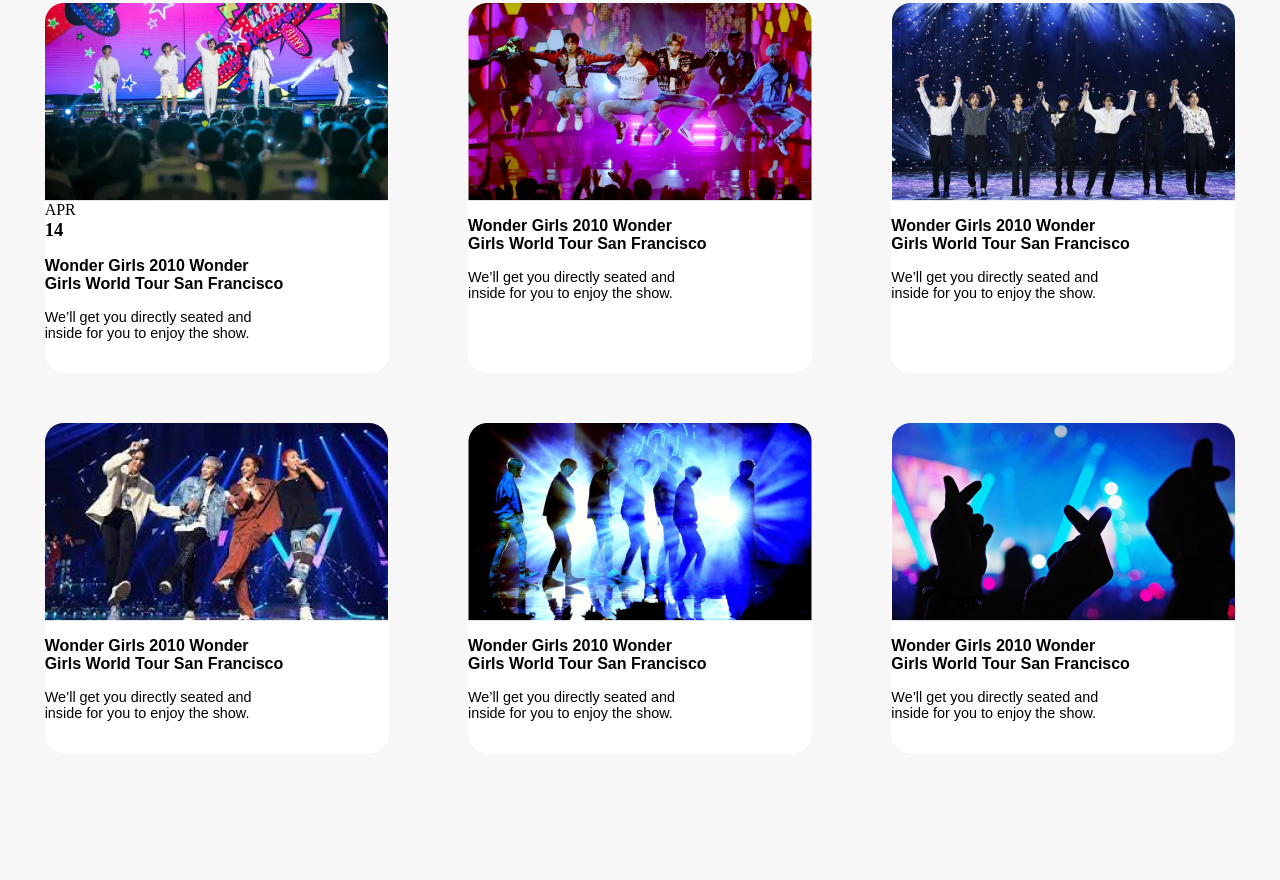
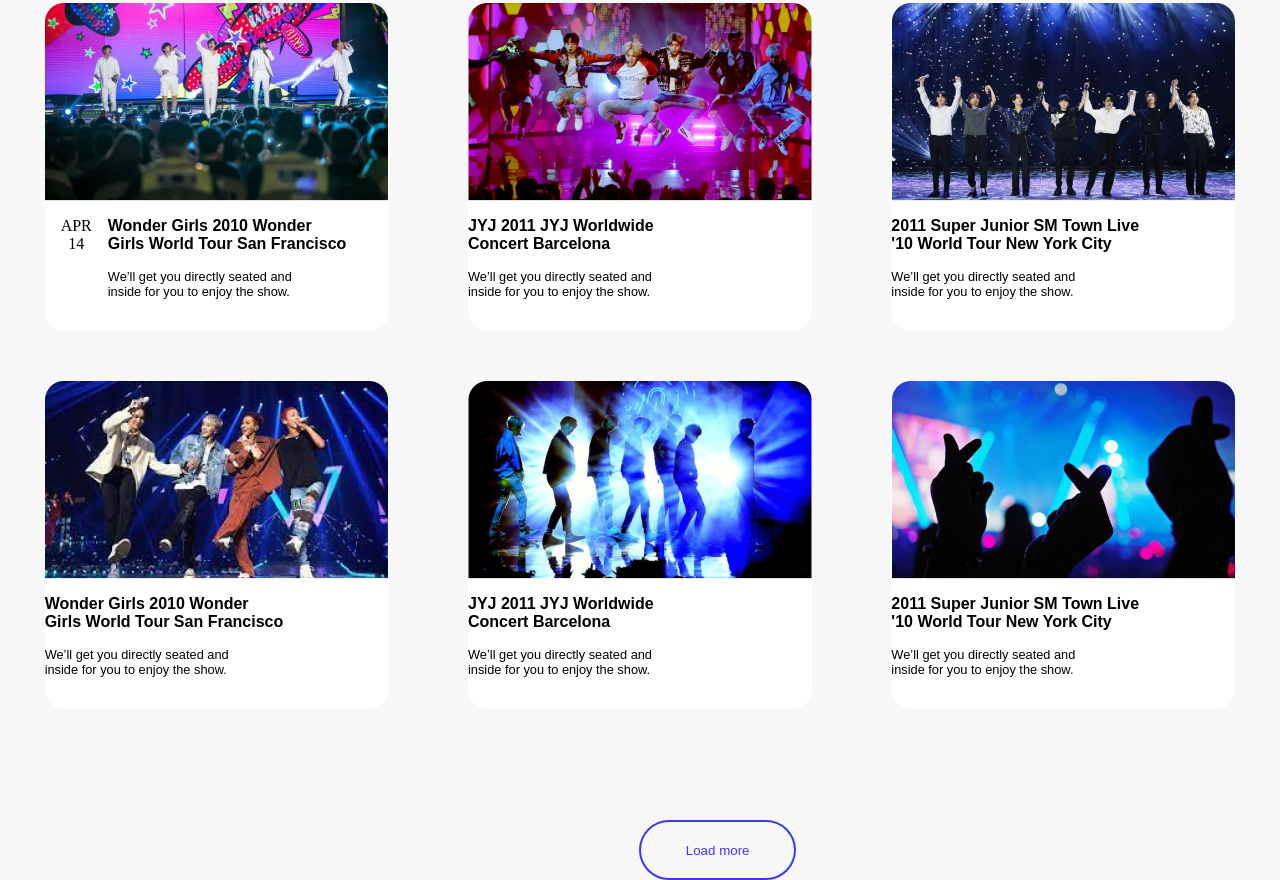
Before and after one commit to yurakhovavko/Evventick, a plain HTML site: page index.html in a window 1280 px wide. Shown: the part 1172-2052 px from the top of the page. Before the commit the page ends 1956 px from the top, so only its background shows below. Drawn offline with Linux system fonts and the light colour scheme.

Commit message:
upcoming button

```diff
--- a/index.html
+++ b/index.html
@@ -102,21 +102,22 @@
                 <div class="upcoming__cards-container">
                     <div class="card">
                         <img src="/src/assets/images/card1.png" alt="card1">
-                        <div class="upcoming__date">
-                            <p class="upcoming__date-text">APR</p>
-                            <h3 class="upcoming__date-text">14</h3>
-                        </div>
+                        <div class="upcoming__container">
+                            <p class="upcoming__date-text">APR<br>14</p>
+                            <div class="upcoming__text">
                         <h3 class="upcoming__card-title">Wonder Girls 2010 Wonder<br> Girls World Tour San Francisco<br></h3>
                         <p class="upcoming__card-description">We’ll get you directly seated and<br> inside for you to enjoy the show.</p>
                     </div>
+                    </div>
+                </div>
                     <div class="card">
                          <img src="/src/assets/images/card2.png" alt="card2">
-                         <h3 class="upcoming__card-title">Wonder Girls 2010 Wonder<br> Girls World Tour San Francisco<br></h3>
+                         <h3 class="upcoming__card-title">JYJ 2011 JYJ Worldwide<br> Concert Barcelona<br></h3>
                          <p class="upcoming__card-description">We’ll get you directly seated and<br> inside for you to enjoy the show.</p>
                         </div>
                     <div class="card">
                         <img src="/src/assets/images/card3.png" alt="card3">
-                        <h3 class="upcoming__card-title">Wonder Girls 2010 Wonder<br> Girls World Tour San Francisco<br></h3>
+                        <h3 class="upcoming__card-title">2011 Super Junior SM Town Live<br> '10 World Tour New York City<br></h3>
                         <p class="upcoming__card-description">We’ll get you directly seated and<br> inside for you to enjoy the show.</p>
                     </div>
                     <div class="card">
@@ -126,15 +127,16 @@
                     </div>
                     <div class="card">
                         <img src="/src/assets/images/card5.png" alt="card5">
-                        <h3 class="upcoming__card-title">Wonder Girls 2010 Wonder<br> Girls World Tour San Francisco<br></h3>
+                        <h3 class="upcoming__card-title">JYJ 2011 JYJ Worldwide<br> Concert Barcelona<br></h3>
                         <p class="upcoming__card-description">We’ll get you directly seated and<br> inside for you to enjoy the show.</p>
                     </div>
                     <div class="card">
                         <img src="/src/assets/images/card6.png" alt="card6">
-                        <h3 class="upcoming__card-title">Wonder Girls 2010 Wonder<br> Girls World Tour San Francisco<br></h3>
+                        <h3 class="upcoming__card-title">2011 Super Junior SM Town Live<br> '10 World Tour New York City<br></h3>
                         <p class="upcoming__card-description">We’ll get you directly seated and<br> inside for you to enjoy the show.</p>
                     </div>
                   </div>
+                  <button class="upcoming__button" type="button">Load more</button>
             </div>
         </section>
     </main>
--- a/src/scss/components/_banner.scss
+++ b/src/scss/components/_banner.scss
@@ -42,9 +42,7 @@
 
 
 
-&__search-box-item {
 
-}
 
 }
 
--- a/src/scss/components/_upcoming.scss
+++ b/src/scss/components/_upcoming.scss
@@ -75,10 +75,15 @@
     // .upcoming__card-description
 
     &__card-description {
-        font-size: 0.9rem;
+        font-size: 0.8rem;
         font-family: 'DM Sans', sans-serif;
         margin-top: 1rem;
         margin-bottom: 2rem;
+    }
+    &__button{
+        margin-top: 5rem;
+        display: block;
+        margin-left: 39rem;
     }
 }
 .card {
@@ -89,8 +94,17 @@
     transition: 0.3s;
     border-radius: 20px;
 
-    &__upcoming__date-text{
-        display: flex;
-        flex-direction: column;
-    }
 }
+
+
+.upcoming__container{
+    display: flex;
+
+}
+
+.upcoming__date-text{
+    text-align: center;
+    margin-top: 1rem;
+    margin-right: 1rem;
+    margin-left: 1rem;
+}
--- a/src/scss/shared/_button.scss
+++ b/src/scss/shared/_button.scss
@@ -24,3 +24,11 @@
     padding:1.3rem 2.8rem;
     cursor: pointer;
 }
+
+.upcoming__button{
+    border: 2px solid;
+    color: #3D37F1;
+    border-radius:7rem;
+    padding:1.3rem 2.8rem;
+    cursor: pointer;
+}
```
Also changed, not shown: src/styles/css/main.css, src/styles/css/main.min.css.
